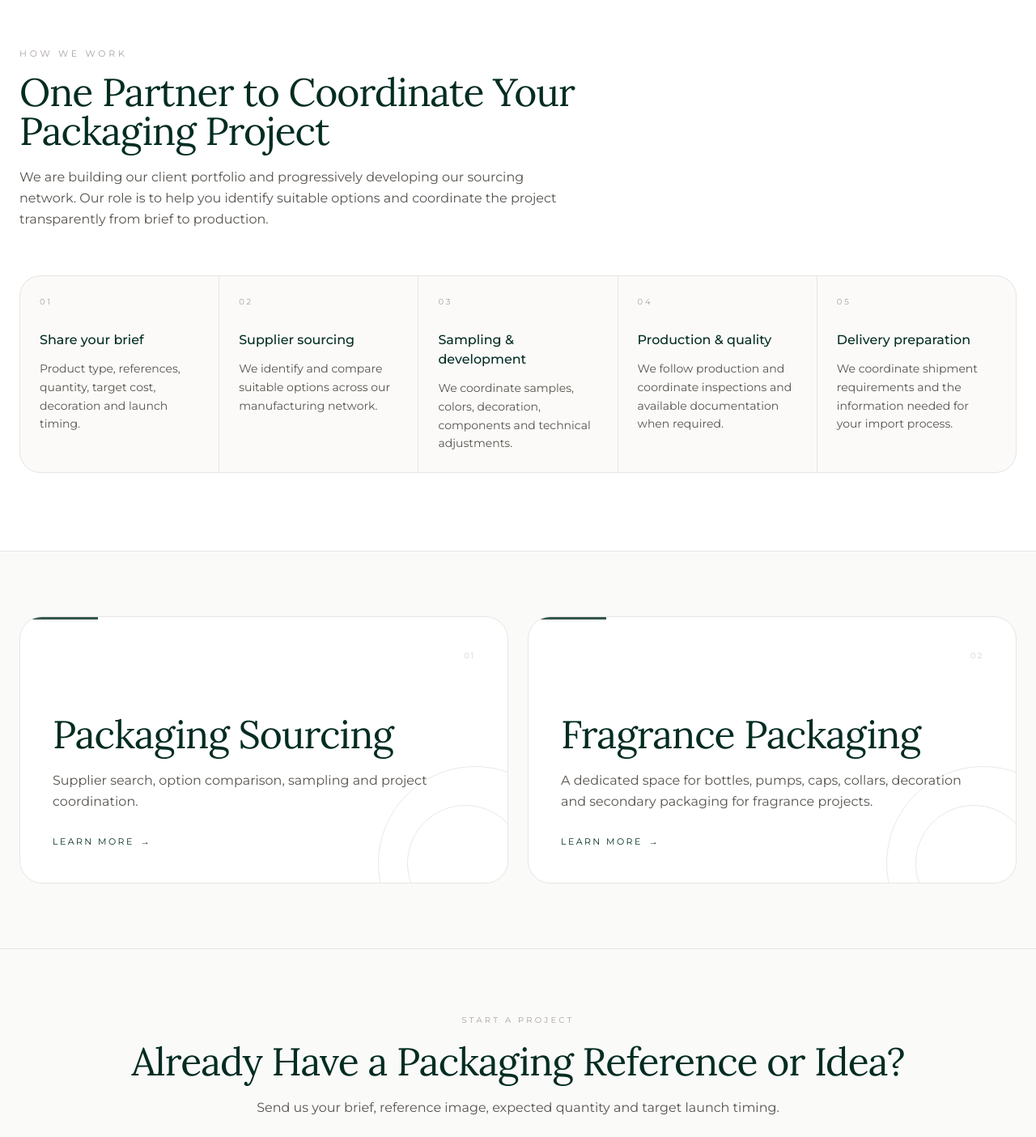
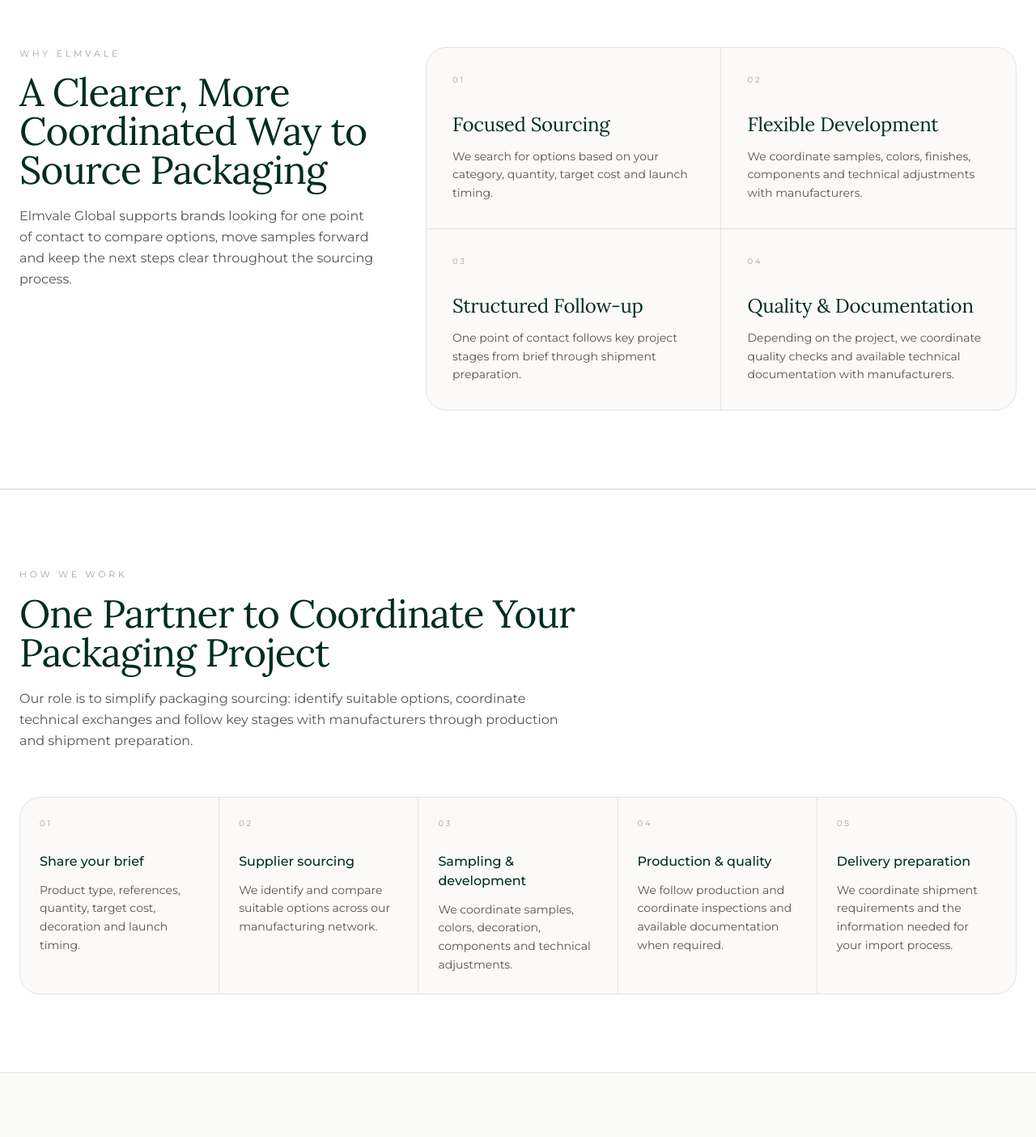
Before and after one commit to cathy6140/-Elmvale-Global-.github.io, a React (Vite) app: page / in a window 1280 px wide. Shown: the part 1420-2824 px from the top of the page at 81% size. Built offline with nearby package versions, Linux system fonts and the light colour scheme.

Commit message:
Improve homepage acquisition messaging (#34)

```diff
--- a/src/pages/Home.tsx
+++ b/src/pages/Home.tsx
@@ -61,6 +61,44 @@
           desc: "Sourcing, option comparison, sampling, customization, production follow-up and available documentation.",
           image: "/Image ChatGPT 22 oct. 2026 à 16_24_35-2.png",
           to: "/sourcing",
+        },
+      ];
+
+  const whyElmvale = fr
+    ? [
+        {
+          title: "Sourcing ciblé",
+          desc: "Nous recherchons des options selon votre catégorie, vos quantités, votre budget cible et votre calendrier.",
+        },
+        {
+          title: "Développement flexible",
+          desc: "Nous coordonnons échantillons, couleurs, finitions, composants et ajustements techniques avec les fabricants.",
+        },
+        {
+          title: "Suivi structuré",
+          desc: "Un même interlocuteur suit les étapes clés du brief à la préparation de l’expédition.",
+        },
+        {
+          title: "Qualité & documentation",
+          desc: "Selon le projet, nous coordonnons contrôles qualité et documents techniques disponibles auprès des fabricants.",
+        },
+      ]
+    : [
+        {
+          title: "Focused Sourcing",
+          desc: "We search for options based on your category, quantity, target cost and launch timing.",
+        },
+        {
+          title: "Flexible Development",
+          desc: "We coordinate samples, colors, finishes, components and technical adjustments with manufacturers.",
+        },
+        {
+          title: "Structured Follow-up",
+          desc: "One point of contact follows key project stages from brief through shipment preparation.",
+        },
+        {
+          title: "Quality & Documentation",
+          desc: "Depending on the project, we coordinate quality checks and available technical documentation with manufacturers.",
         },
       ];
 
@@ -187,6 +225,35 @@
 
       <section className="bg-white border-y border-stone-200">
         <div className="max-w-7xl mx-auto px-6 py-24">
+          <div className="grid lg:grid-cols-[0.9fr_1.5fr] gap-12 lg:gap-16 items-start">
+            <div className="max-w-xl">
+              <p className="uppercase text-[11px] tracking-[0.34em] text-stone-400 mb-4">
+                {fr ? "POURQUOI ELMVALE" : "WHY ELMVALE"}
+              </p>
+              <h2 className="font-serif text-4xl md:text-5xl text-brand-dark mb-5 tracking-[-0.02em] leading-[1.08]">
+                {fr ? "Un sourcing plus simple, plus lisible et mieux coordonné" : "A Clearer, More Coordinated Way to Source Packaging"}
+              </h2>
+              <p className="text-stone-600 leading-relaxed">
+                {fr
+                  ? "Elmvale Global accompagne les marques qui recherchent un interlocuteur unique pour comparer des options, avancer sur les échantillons et garder une vision claire des prochaines étapes."
+                  : "Elmvale Global supports brands looking for one point of contact to compare options, move samples forward and keep the next steps clear throughout the sourcing process."}
+              </p>
+            </div>
+            <div className="grid sm:grid-cols-2 gap-px overflow-hidden rounded-[26px] border border-stone-200 bg-stone-200">
+              {whyElmvale.map((item, index) => (
+                <div key={item.title} className="bg-[#fbfaf8] p-7 md:p-8 min-h-[220px]">
+                  <div className="text-[10px] tracking-[0.28em] text-stone-400 mb-8">0{index + 1}</div>
+                  <h3 className="font-serif text-2xl text-brand-dark mb-3 tracking-[-0.01em]">{item.title}</h3>
+                  <p className="text-sm text-stone-600 leading-relaxed">{item.desc}</p>
+                </div>
+              ))}
+            </div>
+          </div>
+        </div>
+      </section>
+
+      <section className="bg-white border-y border-stone-200">
+        <div className="max-w-7xl mx-auto px-6 py-24">
           <div className="max-w-3xl mb-14">
             <p className="uppercase text-[11px] tracking-[0.34em] text-stone-400 mb-4">
               {fr ? "COMMENT NOUS TRAVAILLONS" : "HOW WE WORK"}
@@ -196,8 +263,8 @@
             </h2>
             <p className="text-stone-600 leading-relaxed max-w-2xl">
               {fr
-                ? "Nous sommes en phase de développement commercial et construisons progressivement notre réseau de sourcing. Notre rôle est de vous aider à identifier les bonnes options et à coordonner le projet avec transparence."
-                : "We are building our client portfolio and progressively developing our sourcing network. Our role is to help you identify suitable options and coordinate the project transparently from brief to production."}
+                ? "Notre rôle est de simplifier le sourcing packaging : identifier des options adaptées, coordonner les échanges techniques et suivre les étapes clés avec les fabricants jusqu’à la préparation de la production et de l’expédition."
+                : "Our role is to simplify packaging sourcing: identify suitable options, coordinate technical exchanges and follow key stages with manufacturers through production and shipment preparation."}
             </p>
           </div>
           <div className="grid md:grid-cols-5 gap-px overflow-hidden rounded-[26px] border border-stone-200 bg-stone-200">
@@ -246,19 +313,19 @@
       <section className="bg-stone-50 border-t border-stone-200">
         <div className="max-w-5xl mx-auto px-6 py-20 text-center">
           <p className="uppercase text-[10px] tracking-[0.32em] text-stone-400 mb-5">
-            {fr ? "COMMENCER UN PROJET" : "START A PROJECT"}
+            {fr ? "PARLEZ-NOUS DE VOTRE BESOIN" : "TELL US WHAT YOU NEED"}
           </p>
           <h2 className="font-serif text-3xl md:text-5xl text-brand-dark mb-5 tracking-[-0.02em]">
-            {fr ? "Vous avez déjà une référence ou une idée de packaging ?" : "Already Have a Packaging Reference or Idea?"}
+            {fr ? "Une référence, une photo ou simplement une direction ?" : "A Reference, a Photo, or Just a Direction?"}
           </h2>
           <p className="text-stone-600 mb-9 max-w-2xl mx-auto leading-relaxed">
-            {fr ? "Envoyez-nous votre brief, une photo de référence, vos quantités et votre calendrier cible." : "Send us your brief, reference image, expected quantity and target launch timing."}
+            {fr ? "Envoyez-nous ce que vous avez : une référence, une photo, une quantité cible ou simplement votre besoin. Nous vous aiderons à identifier les options à explorer." : "Send us what you have: a reference, an image, a target quantity or simply what you are looking for. We will help identify the options worth exploring."}
           </p>
           <Link
             to="/contact"
             className="inline-block bg-brand-dark text-white px-8 py-3.5 rounded-full font-medium hover:bg-brand-dark/90 transition"
           >
-            {fr ? "Envoyer un brief" : "Send a Brief"}
+            {fr ? "Partager votre besoin" : "Share Your Requirements"}
           </Link>
         </div>
       </section>
```
